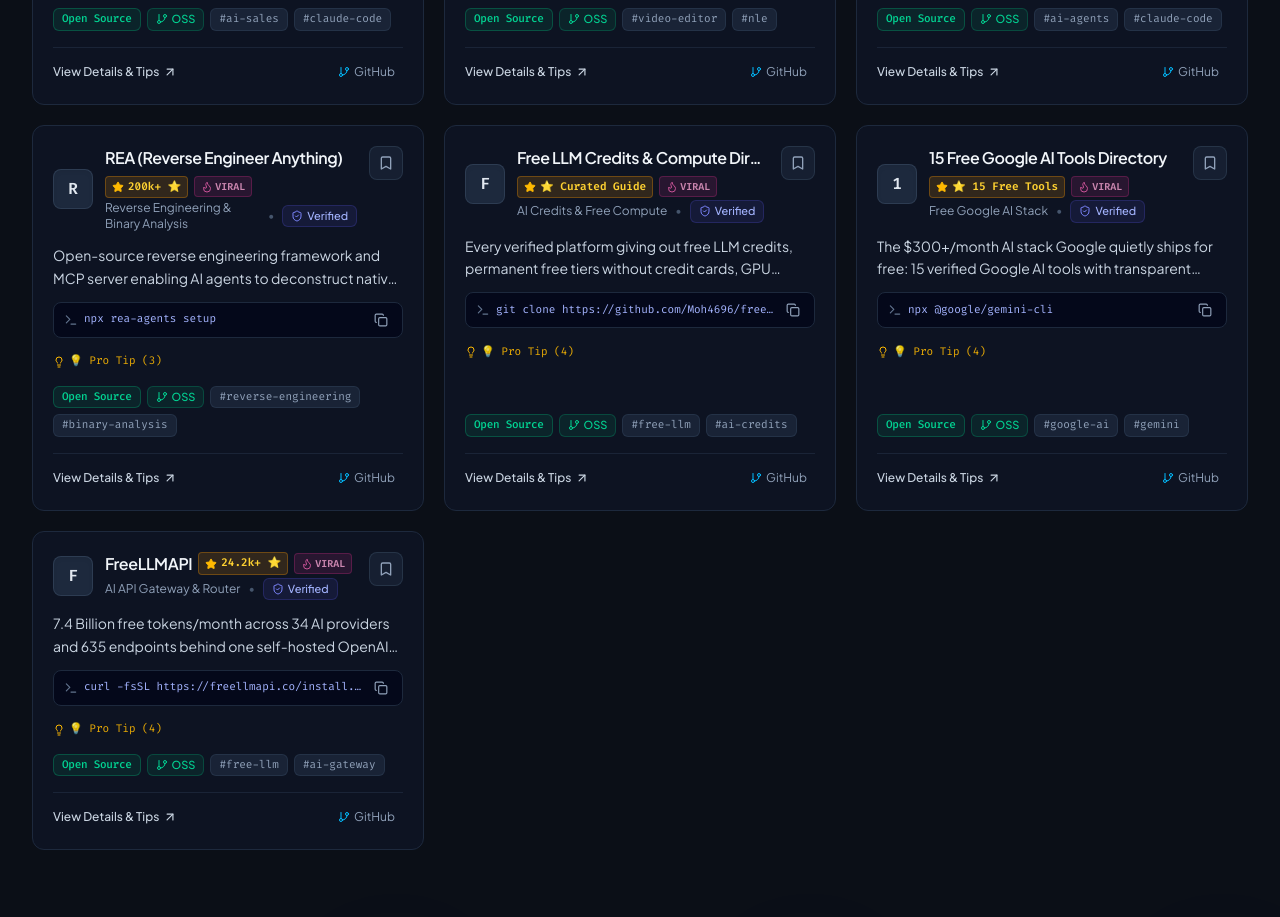
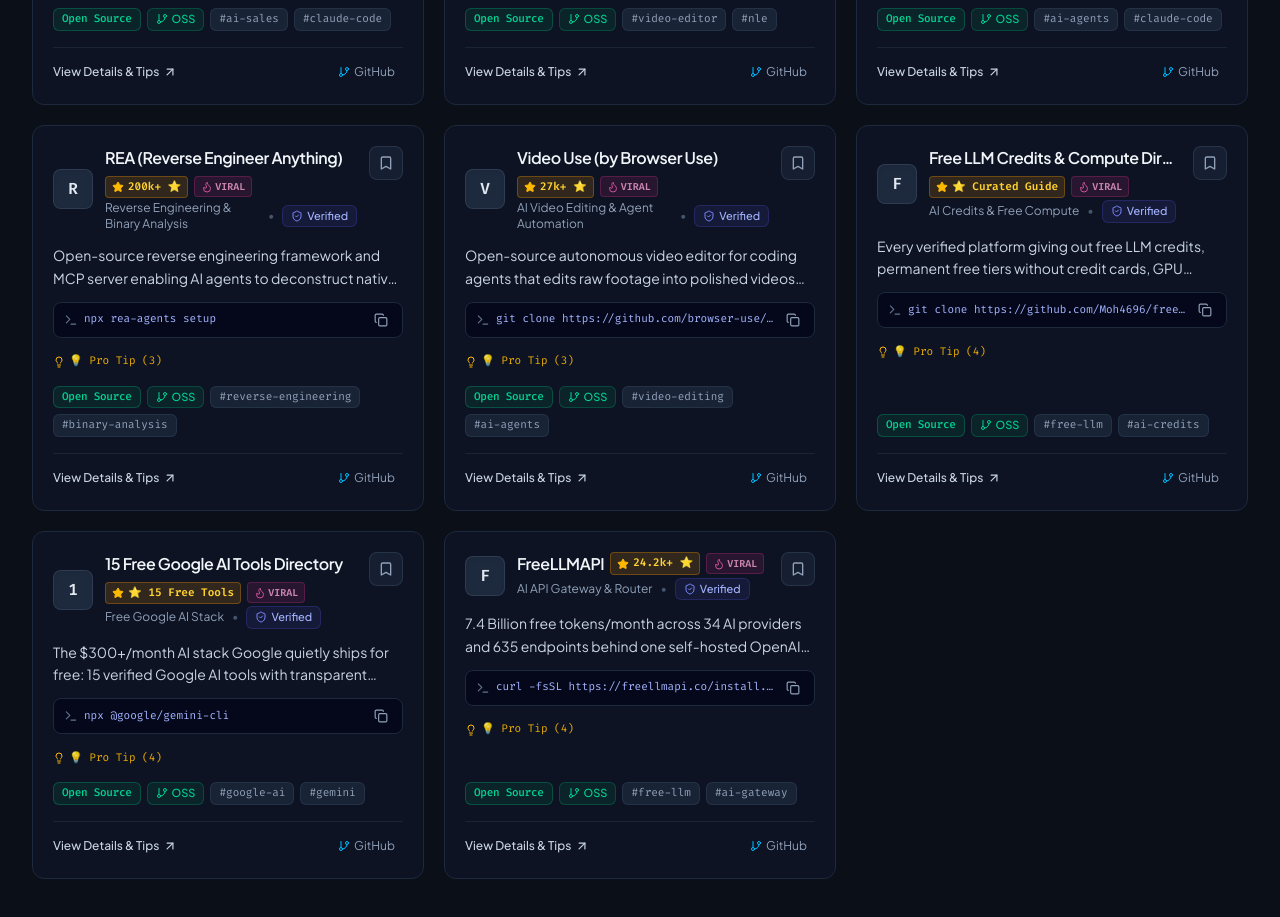
Before and after one commit to kalyan-dasari/DevVault, a React (Vite) app: page / in a window 1280 px wide. Shown: the part 2000-2917 px from the top of the page. Built offline with nearby package versions, Linux system fonts and the light colour scheme.

Commit message:
feat: add github repositories dataset with initial repository profiles

```diff
--- a/src/data/github-repos.ts
+++ b/src/data/github-repos.ts
@@ -1107,4 +1107,91 @@
     whyDevelopersLoveIt:
       'It gives AI coding agents the superpowers of a senior reverse engineer—bridging the gap between raw machine binaries, network packets, and human-readable code.',
   },
+  {
+    id: 'video-use',
+    slug: 'video-use',
+    name: 'Video Use (by Browser Use)',
+    shortDescription:
+      'Open-source autonomous video editor for coding agents that edits raw footage into polished videos using transcripts and FFmpeg.',
+    longDescription: `Video Use is an open-source autonomous video editing harness created by the Browser Use team, built specifically for shell-capable coding agents like Claude Code, Cursor, and Codex. Instead of relying on manual timeline GUIs or flooding LLM contexts with millions of video frames, Video Use pioneers an audio-first, transcript-driven approach.
+
+By converting raw video into millisecond-accurate word timestamps (via Whisper or ElevenLabs Scribe), coding agents edit video like text. The agent automatically cuts "ums", "uhs", and dead space; splices clips using deterministic FFmpeg filtergraphs; injects 30ms audio crossfades at cut boundaries to eliminate popping; color grades footage; burns dynamic word-level subtitles; and incorporates motion graphics via Remotion or Manim. Includes automated self-evaluation loops that inspect cut boundaries before exporting the final render.`,
+    category: 'github',
+    subcategory: 'AI Video Editing & Agent Automation',
+    type: 'repo',
+    websiteUrl: 'https://video-use.com',
+    githubUrl: 'https://github.com/browser-use/video-use',
+    documentationUrl: 'https://github.com/browser-use/video-use#readme',
+    pricingType: 'Open Source',
+    pricingDescription:
+      '100% Free & Open Source (MIT License). Runs locally with zero platform or SaaS subscription fees.',
+    freeTier:
+      'Completely free and local-first. Powered by local FFmpeg and your existing coding agent subscription.',
+    features: [
+      'Audio-First Transcript Editing: Edits video at word-level text granularity with millisecond timestamps',
+      'Automated Filler & Dead Air Removal: Cuts "um", "uh", retakes, and awkward pauses with zero manual slicing',
+      'Deterministic FFmpeg Pipelines: Lossless concatenation and 30ms audio crossfades to prevent pop artifacts',
+      'Dynamic Subtitle Burning: Generates styled karaoke and word-by-word subtitle overlays',
+      'Motion Graphics Integration: Programmatically generates overlays using Remotion, Manim, and HyperFrames',
+      'Self-Evaluation Inspection Loop: Inspects cut boundaries and renders filmstrip previews before final delivery',
+      'Agent Harness Agnostic: Native SKILL.md support for Claude Code, Cursor, Codex, and shell agents',
+      'Built by Browser Use: Created by the team behind the viral 50k+ star browser automation agent',
+    ],
+    useCases: [
+      'Turning raw screen recordings and webcam footage into polished product demo videos in minutes',
+      'Automating podcast clipping, YouTube video production, and TikTok/Reels short-form creation with AI agents',
+      'Batch cleaning raw interviews by removing stutters, false starts, and filler words programmatically',
+      'Programmatically burning dynamic subtitles and branded lower-third animations onto videos',
+    ],
+    tags: [
+      'video-editing',
+      'ai-agents',
+      'browser-use',
+      'claude-code',
+      'ffmpeg',
+      'video-use',
+      'remotion',
+      'open-source',
+      'automation',
+    ],
+    technologies: [
+      'Python',
+      'FFmpeg',
+      'Remotion',
+      'Claude Code',
+      'Whisper',
+      'ElevenLabs',
+      'Shell',
+    ],
+    difficulty: 'Intermediate',
+    openSource: true,
+    apiAvailable: true,
+    selfHosted: true,
+    featured: true,
+    verified: true,
+    lastVerified: '2026-10-16',
+    verificationNotes:
+      'Verified browser-use/video-use repository (27k+ stars), MIT license, audio-first transcript architecture, and FFmpeg filtergraph pipeline.',
+    sourceUrls: [
+      'https://github.com/browser-use/video-use',
+      'https://video-use.com',
+    ],
+    createdAt: '2025-10-01T00:00:00Z',
+    updatedAt: '2026-10-16T00:00:00Z',
+
+    // Social & Trending specific fields
+    stars: '27k+ ⭐',
+    starsCount: 27000,
+    trendingOnSocial: true,
+    socialHighlights:
+      'Trending on GitHub with 27k+ stars from the Browser Use team, turning Claude Code into an autonomous video editor using transcripts and FFmpeg.',
+    proTips: [
+      'Ensure FFmpeg is installed and accessible on your system PATH before running your agent.',
+      'Drop your raw video files into a local footage/ directory and prompt Claude Code: "Edit these raw clips into a fast-paced 60s product launch video."',
+      'Use local Whisper models to transcribe speech 100% offline with zero cloud API keys.',
+    ],
+    quickCommand: 'git clone https://github.com/browser-use/video-use.git && cd video-use',
+    whyDevelopersLoveIt:
+      'It eliminates the tedious manual work of slicing timelines and removing filler words—turning video editing into an interactive prompt.',
+  },
 ];
```
